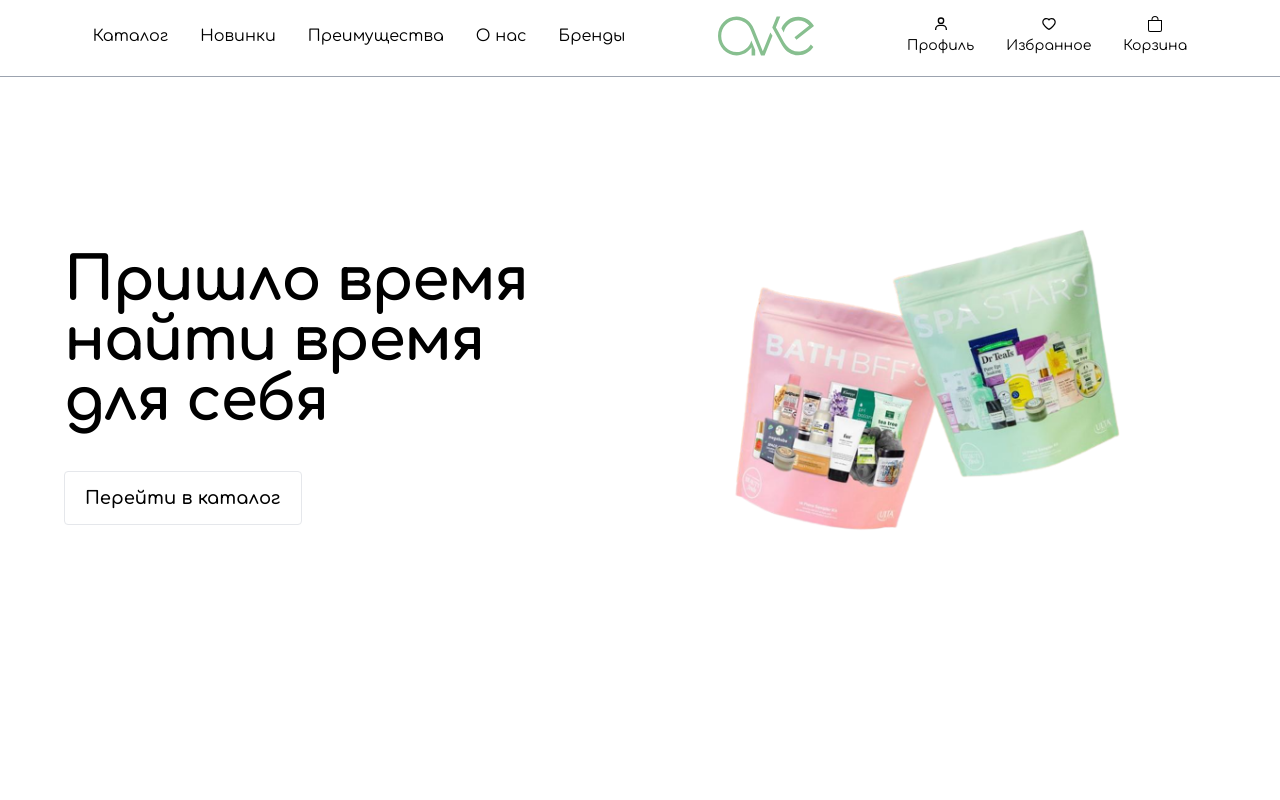
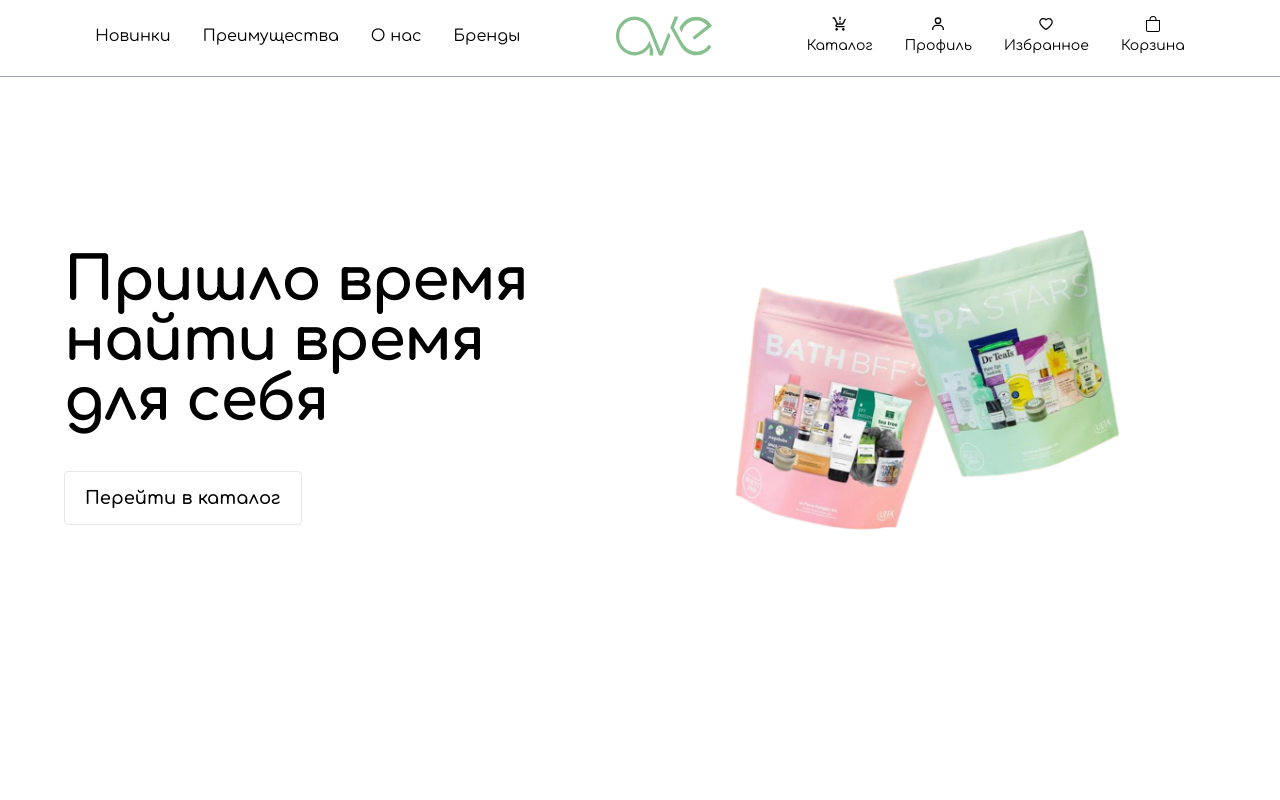
Before and after one commit to xypxzy/lamoda-commerce, a React (Vite) app: page / in a window 1280 px wide. Shown: the top 800 px of the page. Built offline with nearby package versions, Linux system fonts and the light colour scheme.

Commit message:
fix layout bug

```diff
--- a/src/components/Header/Header.tsx
+++ /dev/null
@@ -1,10 +0,0 @@
-
-const Header = () => {
-    return (
-        <h1 className="text-3xl font-bold underline">
-            Hello world!
-        </h1>
-    );
-};
-
-export default Header;
--- a/src/components/Header/index.tsx
+++ b/src/components/Header/index.tsx
@@ -3,6 +3,7 @@
 import { AiOutlineHeart } from "react-icons/ai";
 import { BsBag } from "react-icons/bs";
 import { BiUser } from "react-icons/bi";
+import { MdProductionQuantityLimits } from "react-icons/md";
 import styles from "./Header.module.scss";
 import { Turn as Hamburger } from "hamburger-react";
 import { Link as ScrollLink } from "react-scroll";
@@ -22,17 +23,17 @@
 
   //Страницы и иконки из Navbar
   const navItems = [
-    { id: 1, text: "Каталог", link: "/catalog" },
-    { id: 2, text: "Новинки", link: "newcollection" },
-    { id: 3, text: "Преимущества", link: "features" },
-    { id: 4, text: "О нас", link: "aboutus" },
-    { id: 5, text: "Бренды", link: "brands" },
+    { id: 1, text: "Новинки", link: "newcollection" },
+    { id: 2, text: "Преимущества", link: "features" },
+    { id: 3, text: "О нас", link: "aboutus" },
+    { id: 4, text: "Бренды", link: "brands" },
   ];
 
   const navLinks = [
-    { id: 1, icon: <BiUser />, link: "/user", text: "Профиль" },
-    { id: 2, icon: <AiOutlineHeart />, link: "/favourites", text: "Избранное" },
-    { id: 3, icon: <BsBag />, link: "/cart", text: "Корзина" },
+    { id: 1, icon: <MdProductionQuantityLimits /> ,text: "Каталог", link: "/catalog" },
+    { id: 2, icon: <BiUser />, link: "/user", text: "Профиль" },
+    { id: 3, icon: <AiOutlineHeart />, link: "/favourites", text: "Избранное" },
+    { id: 4, icon: <BsBag />, link: "/cart", text: "Корзина" },
   ];
 
   return (
--- a/src/components/NewCollection/NewCollection.module.css
+++ b/src/components/NewCollection/NewCollection.module.css
@@ -1,5 +1,5 @@
 .collection {
-  @apply flex  max-w-screen-xl mx-auto px-4 mb-52 h-screen;
+  @apply flex  max-w-screen-xl mx-auto px-4 mb-52 md:h-screen;
 }
 
 .col_grid {
```
